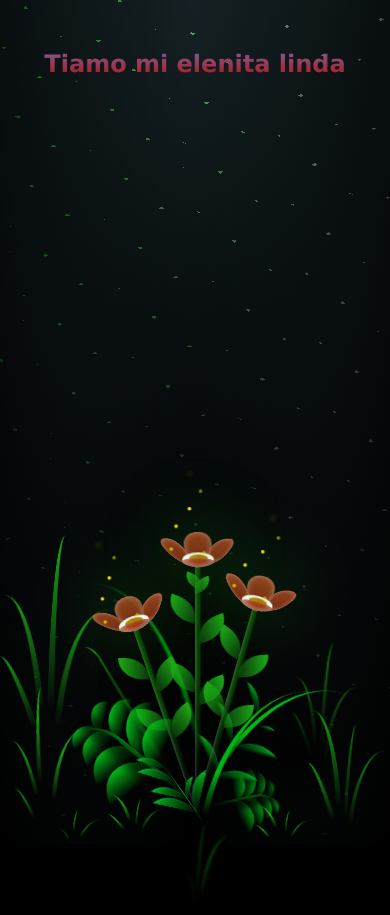
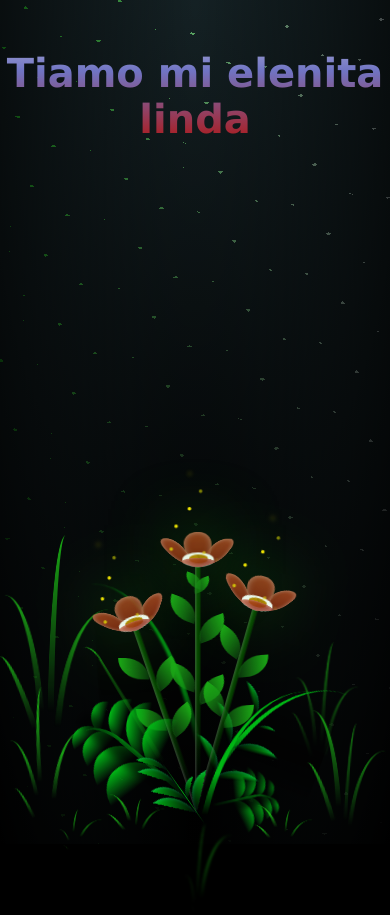
Before and after one commit to letalcyber/rositas-para-la-cosi, a plain HTML site: page index.html in a window 390 px wide. Drawn offline with Linux system fonts and the light colour scheme.

```diff
--- a/styles.css
+++ b/styles.css
@@ -28,7 +28,7 @@ body {
   background-image: linear-gradient(#e8e6e5, #7074c3, rgb(172, 25, 25));
   -webkit-background-clip: text;
   color: transparent;
-  font-size: clamp(1.5rem, 5vw, 3.5rem);
+  font-size: clamp(2.5rem, 5vw, 3.5rem);
 }
 .night {
   position: fixed;
```
